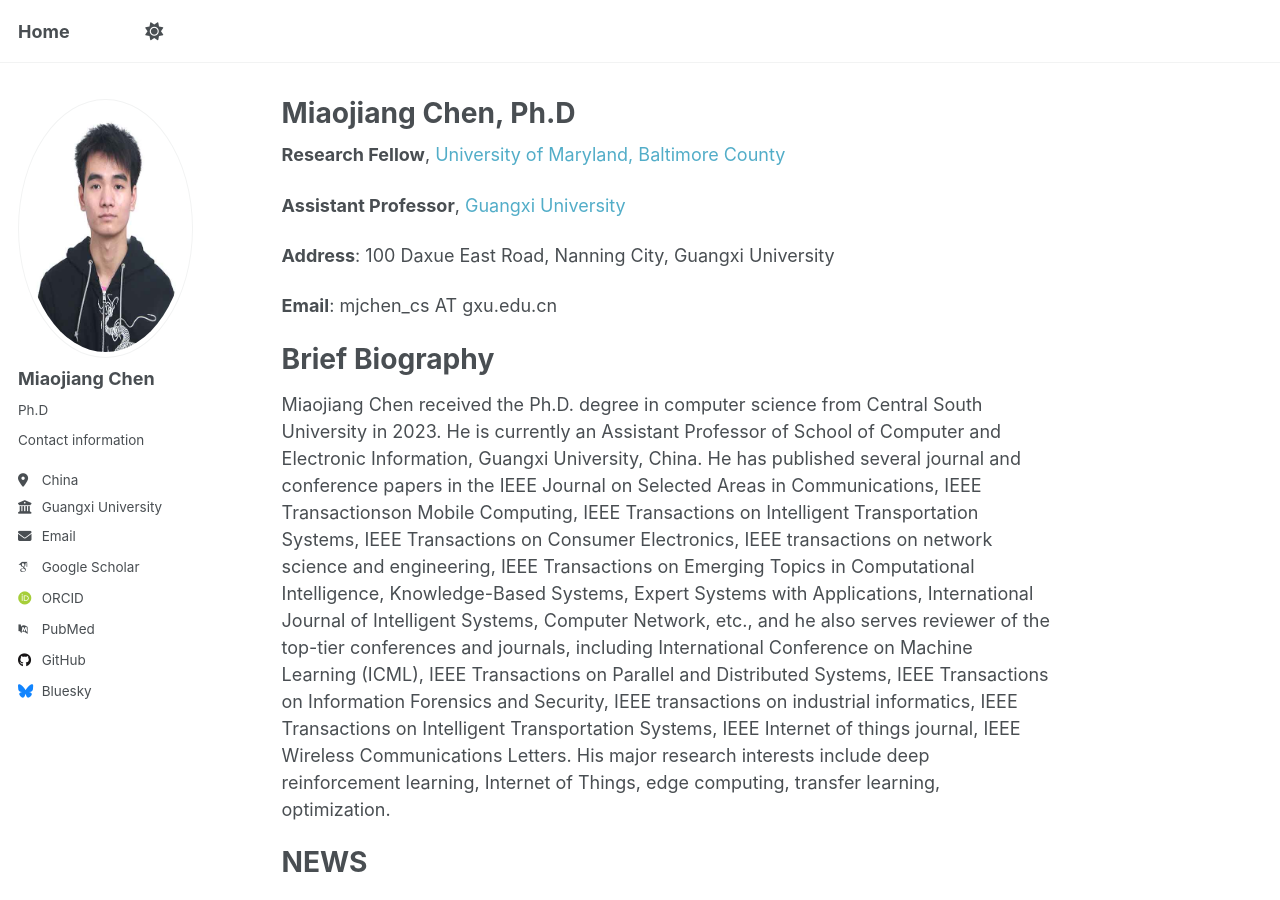
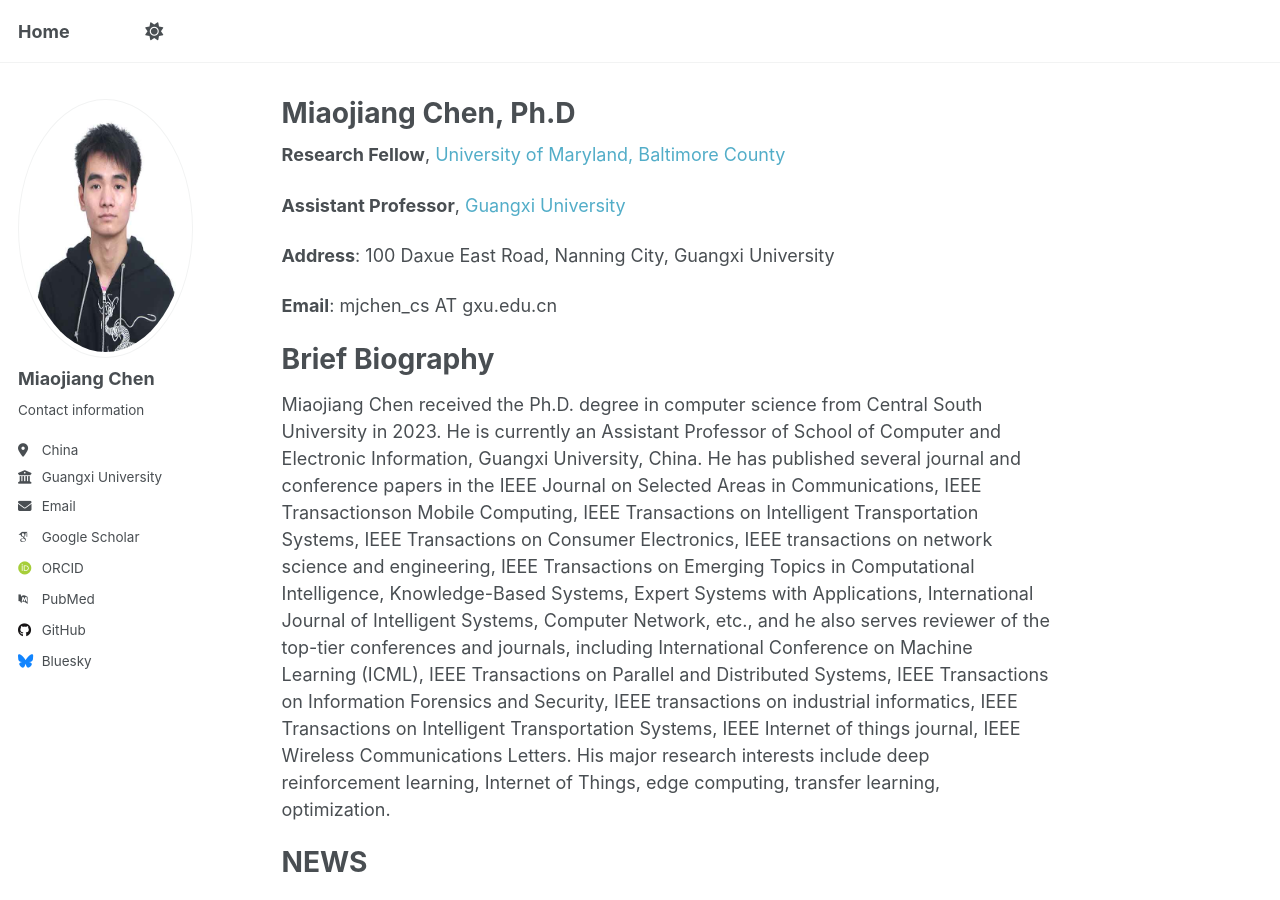
Before and after one commit to mjchen-cs/mjchen-cs.github.io, a Jekyll site: the page built from _pages/about.md, in a window 1280 px wide and 900 px high. Built offline with Jekyll 4.4.1, drawn with Linux system fonts in a browser that asks for light colours; some web fonts are replaced.

```diff
--- a/_config.yml
+++ b/_config.yml
@@ -24,7 +24,7 @@ author:
   # Biographic information
   avatar           : "chenmiaojiang.jpg"
   name             : "Miaojiang Chen"
-  pronouns         : "Ph.D"
+  pronouns         : #"Ph.D"
   bio              : "Contact information"
   location         : "China"
   employer         : "Guangxi University"
```
